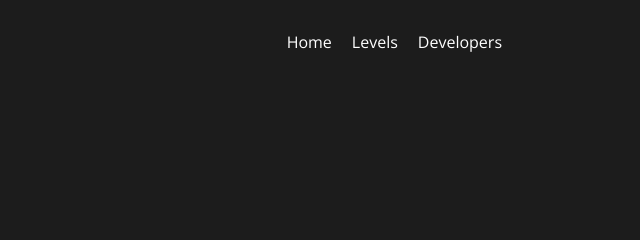
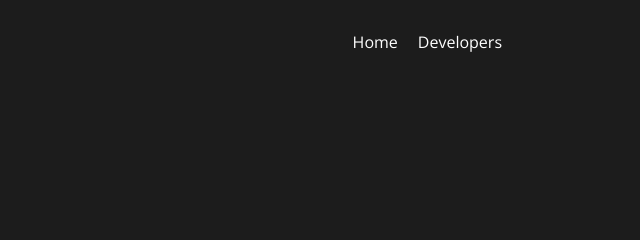
Before and after one commit to benjaminnkem/typimon.github.io, a website: page index.html in a window 1280 px wide. Shown: the top 240 px of the page, 640-1280 px from the left. Drawn offline with nearby package versions, Linux system fonts and the light colour scheme.

Commit message:
Added README.md file

```diff
--- a/index.html
+++ b/index.html
@@ -25,7 +25,6 @@
           <nav id="navbar">
             <ul>
               <li><a href="" class="nav-links">Home</a></li>
-              <li><a href="" class="nav-links">Levels</a></li>
               <li><a href="" class="nav-links">Developers</a></li>
             </ul>
           </nav>
```
Also changed, not shown: pages/play.html (+0 -1 lines), README.md (added).
